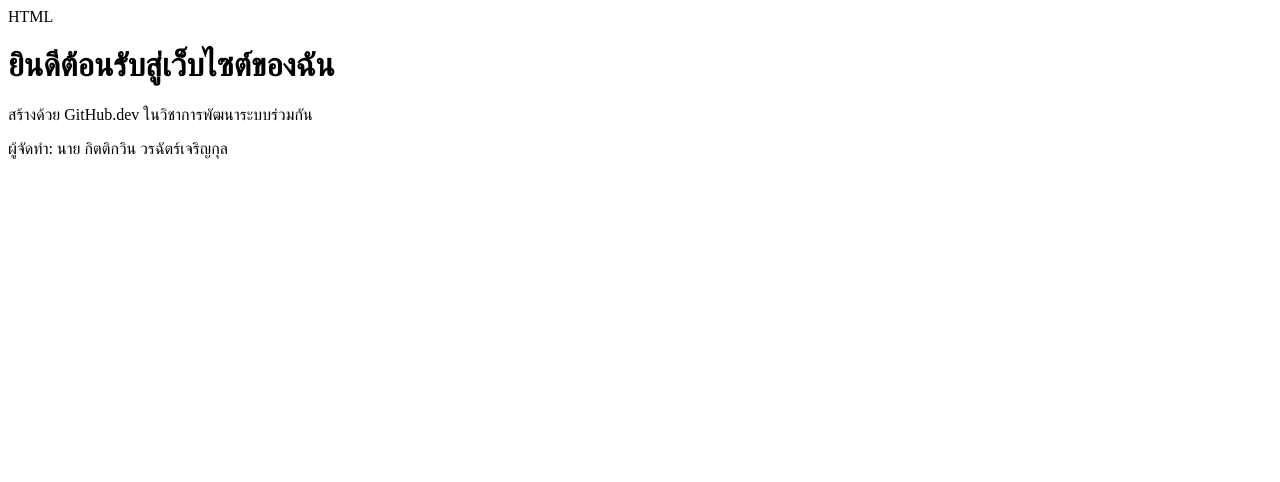
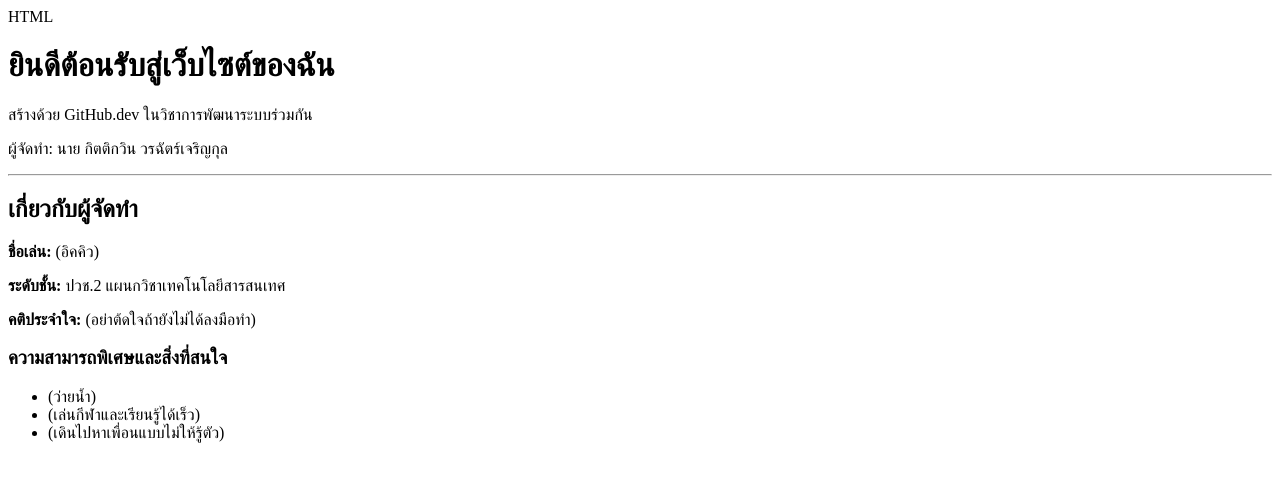
Before and after one commit to s32434-lang/my-first-repo, a plain HTML site: page index.html in a window 1280 px wide. Drawn offline with Linux system fonts and the light colour scheme.

Commit message:
อัปเดทข้อมูลในสาขา futuer pofle

```diff
--- a/index.html
+++ b/index.html
@@ -9,5 +9,18 @@ HTML
     <h1>ยินดีต้อนรับสู่เว็บไซต์ของฉัน</h1>
     <p>สร้างด้วย GitHub.dev ในวิชาการพัฒนาระบบร่วมกัน</p>
     <p>ผู้จัดทำ: นาย กิตติกวิน วรฉัตร์เจริญกุล</p>
+    </p>
+    <hr>
+    <h2>เกี่ยวกับผู้จัดทำ</h2>
+    <p><strong>ชื่อเล่น:</strong> (อิคคิว)</p>
+    <p><strong>ระดับชั้น:</strong> ปวช.2 แผนกวิชาเทคโนโลยีสารสนเทศ</p>
+    <p><strong>คติประจำใจ:</strong> (อย่าต้ดใจถ้ายังไม่ได้ลงมือทำ)</p>
+
+    <h3>ความสามารถพิเศษและสิ่งที่สนใจ</h3>
+    <ul>
+        <li>(ว่ายน้ำ)</li>
+        <li>(เล่นกีฬาและเรียนรู้ได้เร็ว)</li>
+        <li>(เดินไปหาเพื่อนแบบไม่ให้รู้ตัว)</li>
+    </ul>
 </body>
 </html>
```
